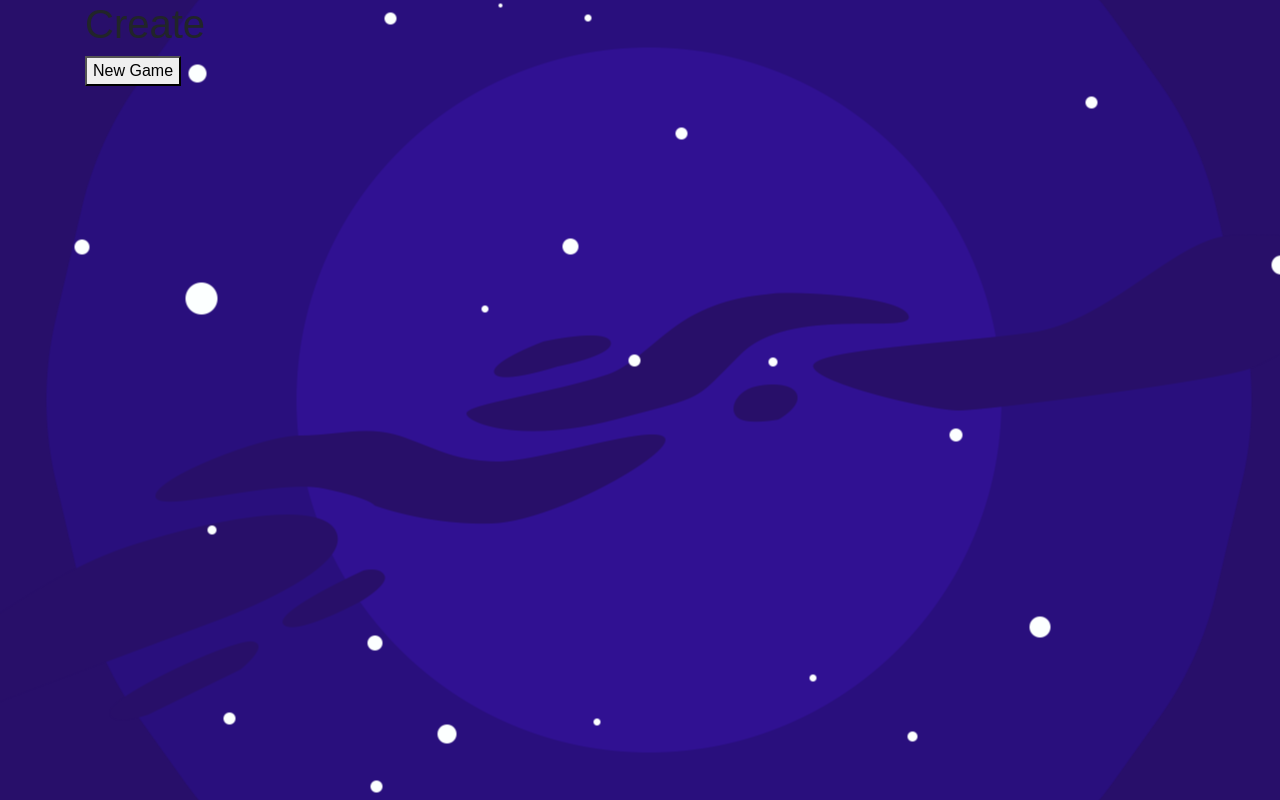
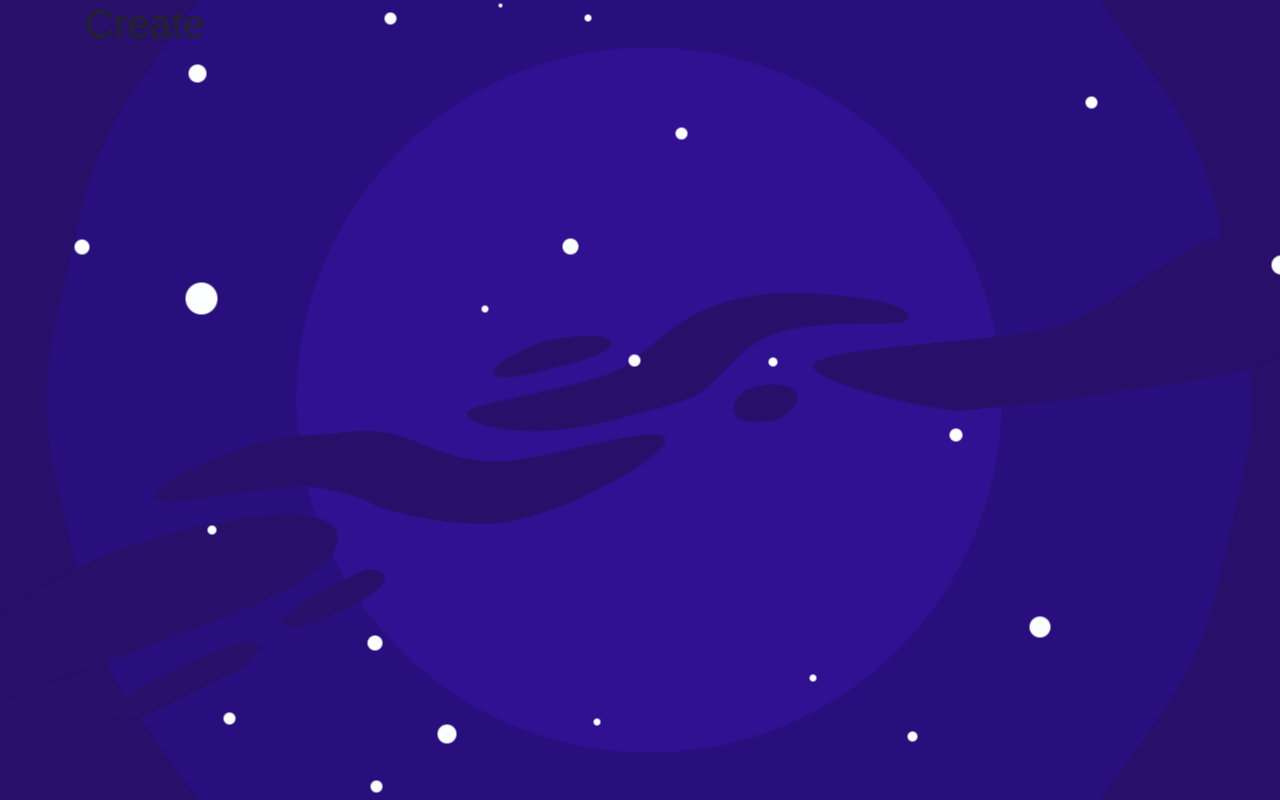
Before and after one commit to ravil-96/trivia-quack, a React app in the folder client/: page /create in a window 1280 px wide. Built offline with nearby package versions, Linux system fonts and the light colour scheme; a web font is replaced by a local one.

Commit message:
remove NewGame button from Create component

```diff
--- a/client/src/components/CreateForm/index.js
+++ b/client/src/components/CreateForm/index.js
@@ -5,7 +5,7 @@ import { NewGame } from '../../layout';
 const CreateForm = () => {
   return (
     <form>
-      <NewGame />
+
     </form>
   );
 }
```
